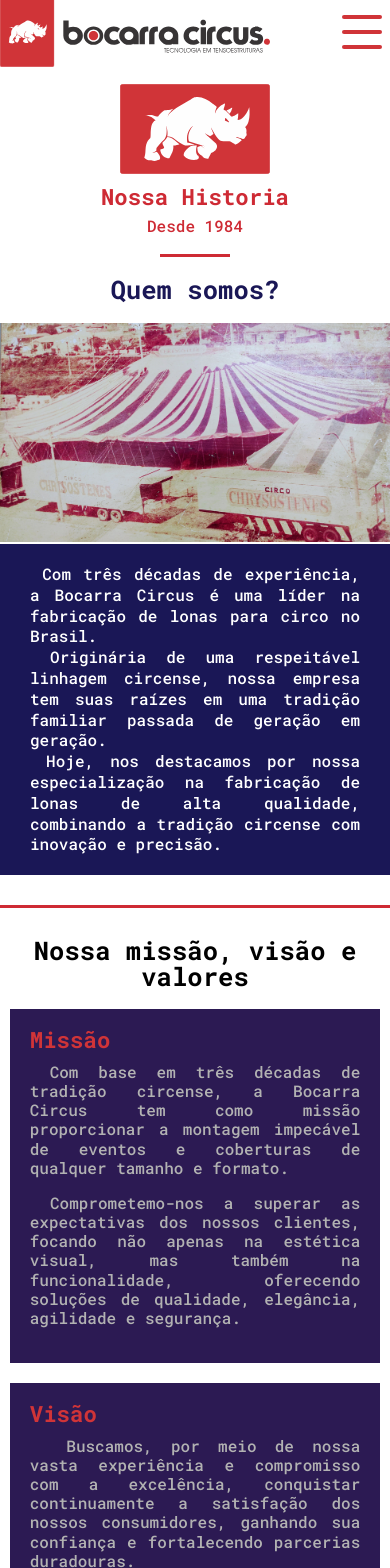
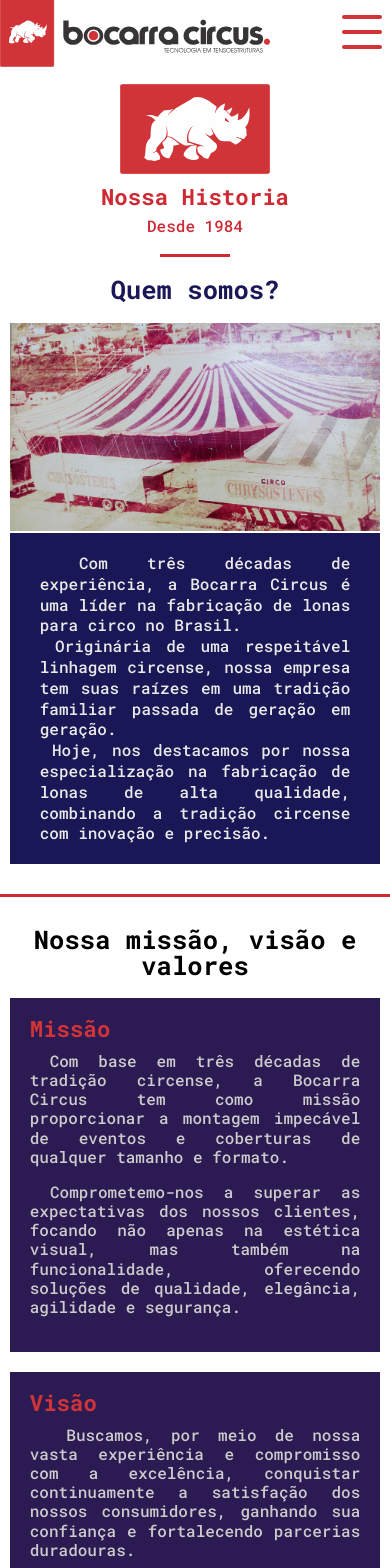
Before and after one commit to VictorBelotto/Site-Bocarra, a React (Vite) app: page /empresa in a window 390 px wide. Shown: the top 1568 px of the page. Built offline with nearby package versions, Linux system fonts and the light colour scheme; a web font is replaced by a local one.

Commit message:
proporção imagem home

```diff
--- a/src/pages/Empresa/Historia/Historia.module.css
+++ b/src/pages/Empresa/Historia/Historia.module.css
@@ -65,7 +65,7 @@
   justify-content: space-evenly;
 }
 .containerTextoHistoria p{
-  color: white;
+  color: rgb(233, 233, 233);
   font-weight: 500;
   font-size: 1.2rem;
   padding: 0px 30px;
@@ -108,7 +108,7 @@
   }
 
   .containerHistoria{
-    width: 100%;
+    width: 95%;
     flex-direction: column;
   }
 
--- a/src/pages/Empresa/Proposito/Proposito.module.css
+++ b/src/pages/Empresa/Proposito/Proposito.module.css
@@ -34,7 +34,7 @@
 }
 
 .proposito p{
-  color: #b2b2b2;
+  color: #cbcbcb;
   font-weight: 500;
   font-size: 1rem;
   margin-bottom:16px;
--- a/src/pages/Home/Carrossel/carrossel.module.css
+++ b/src/pages/Home/Carrossel/carrossel.module.css
@@ -75,10 +75,18 @@
   width: 100%;
   height: calc(100vh - 6rem);
   object-fit: cover;
-
 }
 
 @media (max-width: 770px){
+  .imagem {
+    width: 100%;
+    height: auto;
+    aspect-ratio: 3 / 4;
+    object-fit: cover;
+    display: flex;
+    align-items: center;
+    justify-content: center;
+  }
   .info{
     grid-column: 1 / span 4;
     top: 5%;
```
